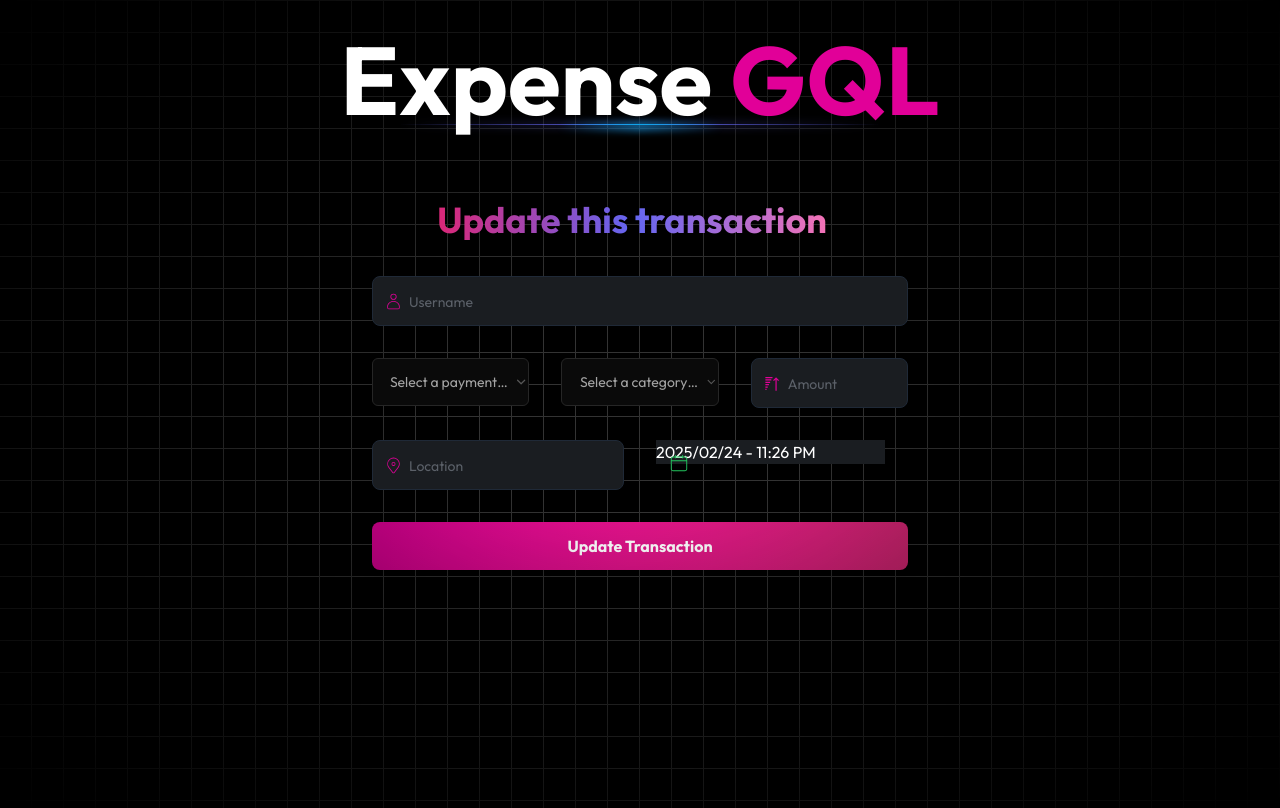
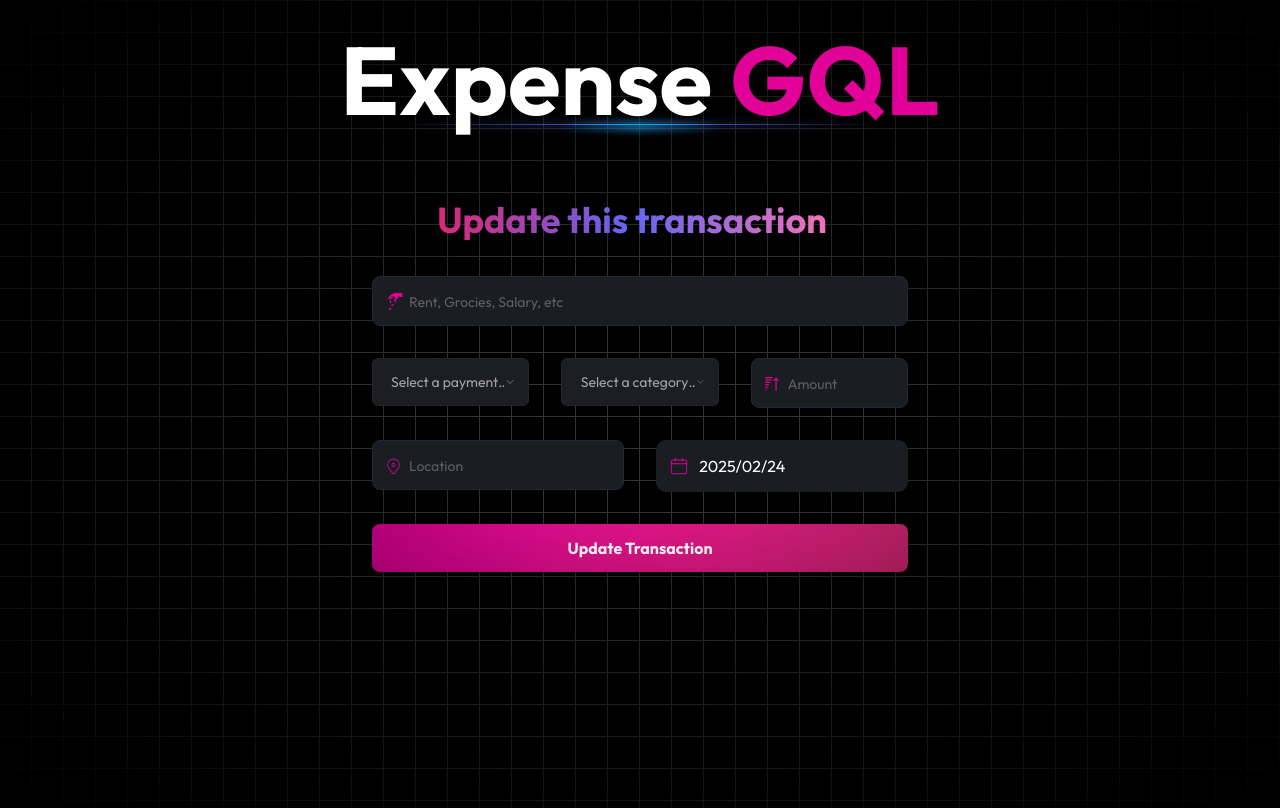
Before and after one commit to andryariadi/expense_gql, a Next.js app in the folder client/: page /transaction/1 in a window 1280 px wide. Built offline with nearby package versions, Linux system fonts and the light colour scheme.

Commit message:
handle catch data input transaction

```diff
--- a/client/src/app/globals.css
+++ b/client/src/app/globals.css
@@ -42,7 +42,7 @@
     --radius: 0.5rem;
   }
   .dark {
-    --background: 0 0% 3.9%;
+    --background: 220, 10%, 12%;
     --foreground: 0 0% 98%;
     --card: 0 0% 3.9%;
     --card-foreground: 0 0% 98%;
@@ -115,7 +115,11 @@
 .react-datepicker__input-container input {
   background-color: #1a1d21 !important;
   width: 100%;
+  height: 100%;
+  padding: 1rem 1rem 1rem 2.7rem;
+  border-radius: 10px;
   outline: none;
+  /* color: gray; */
 }
 
 .react-datepicker__day--selected {
--- a/client/src/components/InputField.tsx
+++ b/client/src/components/InputField.tsx
@@ -29,7 +29,7 @@ const InputField = ({ icon, passIcon, openPass, setOpenPass, type, propData, ...
         {...propData}
         {...props}
         type={type}
-        className="w-full py-3 pl-9 pr-11 bg-dark-400 rounded-lg outline-none border border-gray-800 focus:border-logo text-white placeholder:text-sm placeholder-gray-400 placeholder-opacity-50 transition-all duration-300 appearance-none [&::-webkit-inner-spin-button]:hidden [&::-webkit-outer-spin-button]:hidden"
+        className="w-full py-3 pl-9 pr-3 bg-dark-400 rounded-lg outline-none border border-gray-800 focus:border-logo text-white placeholder:text-sm placeholder-gray-400 placeholder-opacity-50 transition-all duration-300 appearance-none [&::-webkit-inner-spin-button]:hidden [&::-webkit-outer-spin-button]:hidden"
       />
     </div>
   );
--- a/client/src/components/UpdateTransactionForm.tsx
+++ b/client/src/components/UpdateTransactionForm.tsx
@@ -2,14 +2,16 @@
 
 import { motion } from "framer-motion";
 import InputField from "./InputField";
-import { CiCalendar, CiUser } from "react-icons/ci";
-import { SubmitHandler, useForm } from "react-hook-form";
+import { CiCalendar } from "react-icons/ci";
+import { GiPayMoney } from "react-icons/gi";
+import { Controller, SubmitHandler, useForm } from "react-hook-form";
 import { zodResolver } from "@hookform/resolvers/zod";
 import { TransactionFormValidation } from "@/libs/validations";
 import { TbLoader } from "react-icons/tb";
 import { z } from "zod";
 import { Select, SelectContent, SelectGroup, SelectItem, SelectTrigger, SelectValue } from "./ui/select";
 import DatePicker from "react-datepicker";
+import "react-datepicker/dist/react-datepicker.css";
 import { Category, PaymentType } from "@/constant";
 import { LiaSortAmountUpSolid } from "react-icons/lia";
 import { CiLocationOn } from "react-icons/ci";
@@ -19,8 +21,8 @@ const UpdateTransactionForm = () => {
   const [startDate, setStartDate] = useState<Date | null>(new Date());
 
   const handleDateChange = (date: Date | null) => {
-    setValue("date", date ?? new Date());
     setStartDate(date);
+    setValue("date", date ?? new Date(), { shouldValidate: true });
   };
 
   const {
@@ -28,8 +30,13 @@ const UpdateTransactionForm = () => {
     setValue,
     handleSubmit,
     formState: { errors, isSubmitting },
+    control,
+    watch,
   } = useForm({
     resolver: zodResolver(TransactionFormValidation),
+    defaultValues: {
+      date: new Date(),
+    },
   });
 
   const handleSubmitUpdateTransaction: SubmitHandler<z.infer<typeof TransactionFormValidation>> = async (data) => {
@@ -40,13 +47,18 @@ const UpdateTransactionForm = () => {
       <motion.div initial={{ opacity: 0, y: 20 }} animate={{ opacity: 1, y: 0 }} transition={{ duration: 0.5 }} className="b-fuchsia-500 p-5 space-y-7">
         <div className="b-emerald-500 grid grid-cols-3 gap-8">
           <div className="relative col-span-3">
-            <InputField icon={<CiUser size={19} />} type="text" placeholder="Username" name="description" />
+            <InputField icon={<GiPayMoney size={19} />} type="text" placeholder="Rent, Grocies, Salary, etc" name="description" propData={{ ...register("description") }} />
 
             {errors.description && <p className="absolute -bottom-5 text-red-500 text-sm">{errors.description.message as string}</p>}
           </div>
 
           <div className="relative">
-            <Select {...register("paymentType")}>
+            <Controller
+              name="paymentType"
+              control={control}
+              rules={{ required: "Payment type is required" }}
+              render={({ field }) => (
+                <Select onValueChange={(value) => field.onChange(value as "Cash" | "Card")} value={field.value}>
                   <SelectTrigger>
                     <SelectValue placeholder="Select a payment method" />
                   </SelectTrigger>
@@ -63,10 +75,20 @@ const UpdateTransactionForm = () => {
                     </SelectGroup>
                   </SelectContent>
                 </Select>
+              )}
+            />
+            {errors.paymentType && <p className="absolute -bottom-5 text-red-500 text-sm">{errors.paymentType.message}</p>}
+
+            {errors.paymentType && !watch("paymentType") && <p className="absolute -bottom-5 text-red-500 text-sm">{errors.paymentType.message as string}</p>}
           </div>
 
           <div className="relative">
-            <Select {...register("category")}>
+            <Controller
+              name="category"
+              control={control}
+              rules={{ required: "Category is required" }}
+              render={({ field }) => (
+                <Select onValueChange={(value) => field.onChange(value as "Saving" | "Expense" | "Investment")} value={field.value}>
                   <SelectTrigger>
                     <SelectValue placeholder="Select a category transaction" />
                   </SelectTrigger>
@@ -83,21 +105,36 @@ const UpdateTransactionForm = () => {
                     </SelectGroup>
                   </SelectContent>
                 </Select>
+              )}
+            />
+
+            {errors.category && !watch("category") && <p className="absolute -bottom-5 text-red-500 text-sm">{errors.category.message as string}</p>}
           </div>
 
           <div className="relative">
-            <InputField icon={<LiaSortAmountUpSolid size={19} />} type="number" placeholder="Amount" name="amount" />
+            <InputField
+              icon={<LiaSortAmountUpSolid size={19} />}
+              type="number"
+              placeholder="Amount"
+              name="amount"
+              propData={{
+                ...register("amount", {
+                  //   setValueAs: (v) => (v === "" ? undefined : Number(v)),
+                  valueAsNumber: true,
+                }),
+              }}
+            />
 
-            {errors.amount && <p className="absolute -bottom-5 text-red-500 text-sm">{errors.amount.message as string}</p>}
+            {errors.amount && <p className="absolute -bottom-5 text-red-500 text-sm truncate">{errors.amount.message as string}</p>}
           </div>
 
-          <div className="relative col-span-3 grid grid-cols-2 gap-8">
-            <InputField icon={<CiLocationOn size={19} />} type="text" placeholder="Location" name="location1" />
+          <div className="relative z-50 col-span-3 grid grid-cols-2 gap-8">
+            <InputField icon={<CiLocationOn size={19} />} type="text" placeholder="Location" name="location" propData={{ ...register("location") }} />
 
-            <div className="relative">
-              <DatePicker selected={startDate} onChange={handleDateChange} timeInputLabel="Time:" dateFormat="yyyy/MM/dd - hh:mm aa" showTimeInput wrapperClassName="date-picker" />
+            <div className="relative b-amber-600">
+              <DatePicker selected={startDate} onChange={handleDateChange} timeInputLabel="Time:" dateFormat="yyyy/MM/dd" wrapperClassName="date-picker" />
 
-              <CiCalendar size={22} className="absolute left-3 top-3 text-green-500" />
+              <CiCalendar size={22} className="absolute left-3 top-[15px] text-logo" />
 
               {errors.date && startDate === null && <p className="absolute -bottom-5 text-red-500 text-sm">{errors.date.message as string}</p>}
             </div>
--- a/client/src/components/ui/select.tsx
+++ b/client/src/components/ui/select.tsx
@@ -16,7 +16,7 @@ const SelectTrigger = React.forwardRef<React.ElementRef<typeof SelectPrimitive.T
   <SelectPrimitive.Trigger
     ref={ref}
     className={cn(
-      "flex h-12 w-full items-center justify-between rounded-md border border-input bg-background px3 py-2 text-sm ring-offset-background data-[placeholder]:text-muted-foreground focus:outline-none focus:ring-2 focus:ring-ring focus:ring-offset-2 disabled:cursor-not-allowed disabled:opacity-50 [&>span]:line-clamp-1",
+      "flex h-12 w-full items-center justify-between rounded-md border border-input bg-background px-3 py-2 text-sm ring-offset-background data-[placeholder]:text-muted-foreground focus:outline-none focus:ring-2 focus:ring-ring focus:ring-offset-2 disabled:cursor-not-allowed disabled:opacity-50 [&>span]:line-clamp-1",
       className
     )}
     {...props}
--- a/client/src/libs/utils.ts
+++ b/client/src/libs/utils.ts
@@ -4,3 +4,16 @@ import { twMerge } from "tailwind-merge";
 export function cn(...inputs: ClassValue[]) {
   return twMerge(clsx(inputs));
 }
+
+export const formatDateTime = (dateString: Date | string, timeZone: string = Intl.DateTimeFormat().resolvedOptions().timeZone) => {
+  const dateTimeOptions: Intl.DateTimeFormatOptions = {
+    // weekday: "short", // abbreviated weekday name (e.g., 'Mon')
+    month: "short", // abbreviated month name (e.g., 'Oct')
+    day: "numeric", // numeric day of the month (e.g., '25')
+    year: "numeric", // numeric year (e.g., '2023')
+    hour: "numeric", // numeric hour (e.g., '8')
+    minute: "numeric", // numeric minute (e.g., '30')
+    hour12: true, // use 12-hour clock (true) or 24-hour clock (false),
+    timeZone: timeZone, // use the provided timezone
+  };
+};
--- a/client/src/libs/validations.ts
+++ b/client/src/libs/validations.ts
@@ -13,10 +13,20 @@ export const LoginFormValidation = z.object({
 });
 
 export const TransactionFormValidation = z.object({
-  description: z.string().min(2, "Description must be at least 2 characters").max(50, "Description must be at most 50 characters"),
-  paymentType: z.enum(["cash", "card"]),
-  category: z.enum(["saving", "expense", "investment"]),
-  amount: z.number().positive("Amount must be a positive number"),
+  description: z.string().min(4, "Description must be at least 4 characters").max(50, "Description must be at most 50 characters"),
+  paymentType: z.enum(["Cash", "Card"], {
+    required_error: "Payment type is required",
+    invalid_type_error: "Payment type is required",
+  }),
+  category: z.enum(["Saving", "Expense", "Investment"], {
+    required_error: "Category is required",
+    invalid_type_error: "Category is required",
+  }),
+  amount: z.preprocess((val) => {
+    if (typeof val === "string" && val.trim() === "") return undefined; // handle empty string
+    const parsed = Number(val);
+    return isNaN(parsed) ? undefined : parsed; // handle NaN
+  }, z.number({ required_error: "Amount is required" }).min(1, "Amount must be at least 1").max(1000000, "Amount must be at most 1000000")),
   date: z.coerce.date(),
-  // location: z.string().min(2, "Location must be at least 2 characters").max(50, "Location must be at most 50 characters"),
+  location: z.string().optional(),
 });
```
Lines whose indentation alone changed are shown as unchanged.
